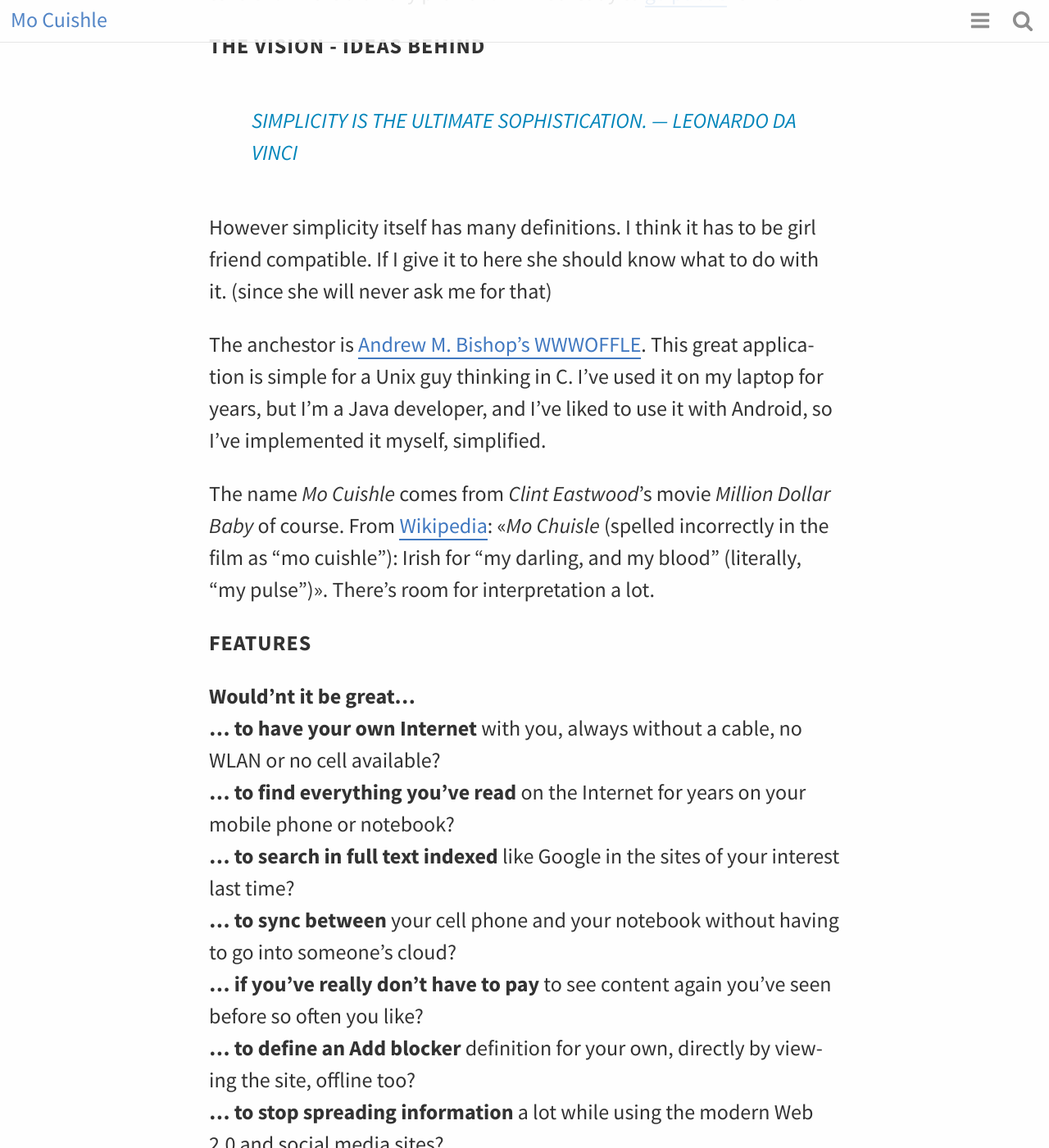
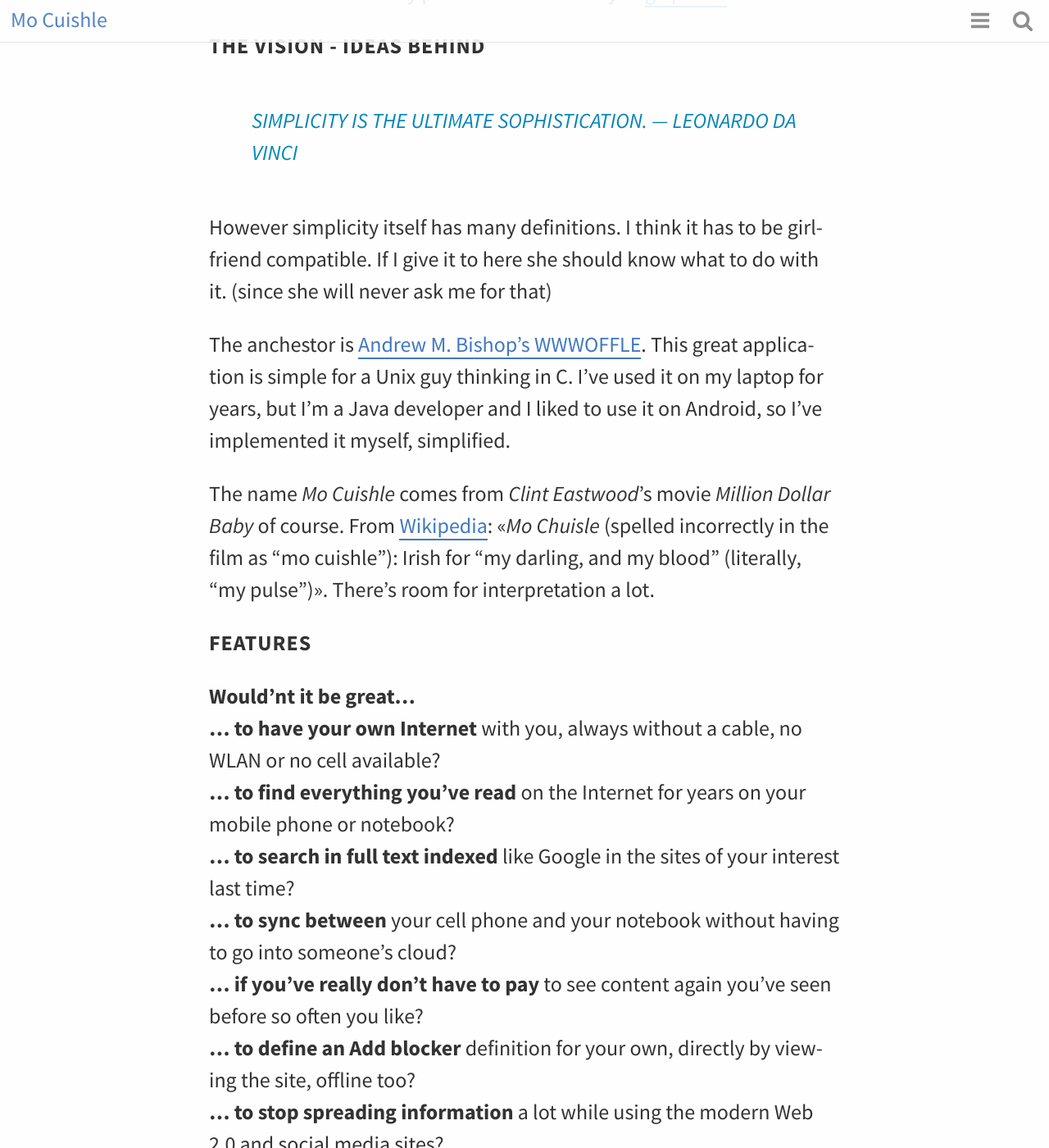
Before and after one commit to ganskef/MoCuishle, a Jekyll site: the page built from _posts/9999-12-31-mocuishle.md, in a window 1280 px wide and 1400 px high, scrolled down 1062 px. Shown: the whole window at 82% size. Built offline with Jekyll 4.4.1, drawn with Linux system fonts in a browser that asks for light colours; some of the changed text lies outside the part shown.

```diff
--- a/_posts/9999-12-31-mocuishle.md
+++ b/_posts/9999-12-31-mocuishle.md
@@ -29,15 +29,15 @@ a binary preview. I'm not ready to [go public]({{ site.url }}/license/) for now.
 
 > Simplicity is the ultimate sophistication. — Leonardo da Vinci
 
-However simplicity itself has many definitions. I think it has to be girl friend
+However simplicity itself has many definitions. I think it has to be girlfriend
 compatible. If I give it to here she should know what to do with it. (since she
 will never ask me for that)
 
 The anchestor is
 [Andrew M. Bishop's WWWOFFLE](http://www.gedanken.org.uk/software/wwwoffle/).
 This great application is simple for a Unix guy thinking in C. I've used it on
-my laptop for years, but I'm a Java developer, and I've liked to use it with
-Android, so I've implemented it myself, simplified.
+my laptop for years, but I'm a Java developer and I liked to use it on Android,
+so I've implemented it myself, simplified.
 
 The name *Mo Cuishle* comes from *Clint Eastwood*'s movie *Million Dollar Baby*
 of course. From [Wikipedia](https://en.wikipedia.org/wiki/Million_Dollar_Baby):
```
Also changed, not shown: other parts of _posts/9999-12-31-mocuishle.md (+5 -0 lines), _posts/2016-01-17-mozilla-install.md (+1 -1 lines), _posts/2016-01-18-android-install.md (+1 -1 lines), _posts/2016-05-16-export-ui-and-cleaned-titles.md (added, +58 -0 lines), images/export-ui.png (added), images/exported-contents-300.png (added), images/exported-contents.png (added), 2 other files.
